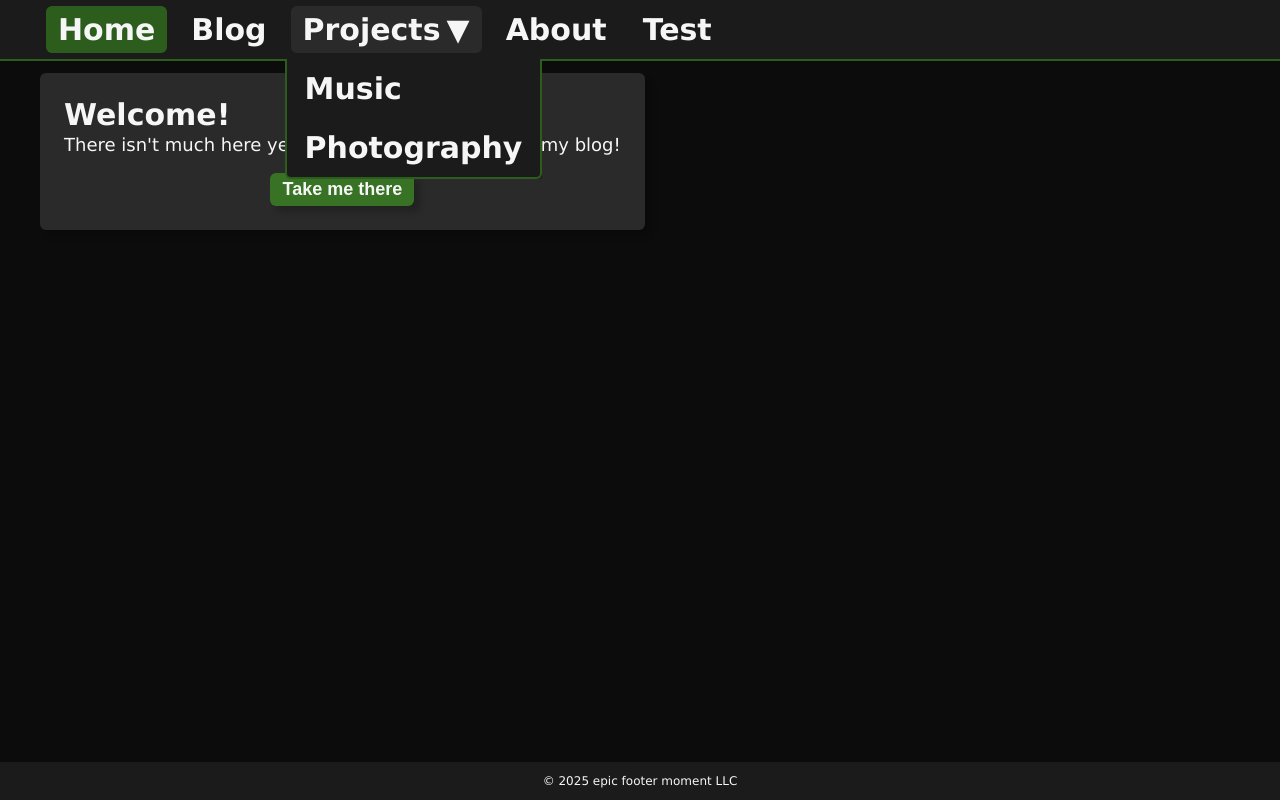
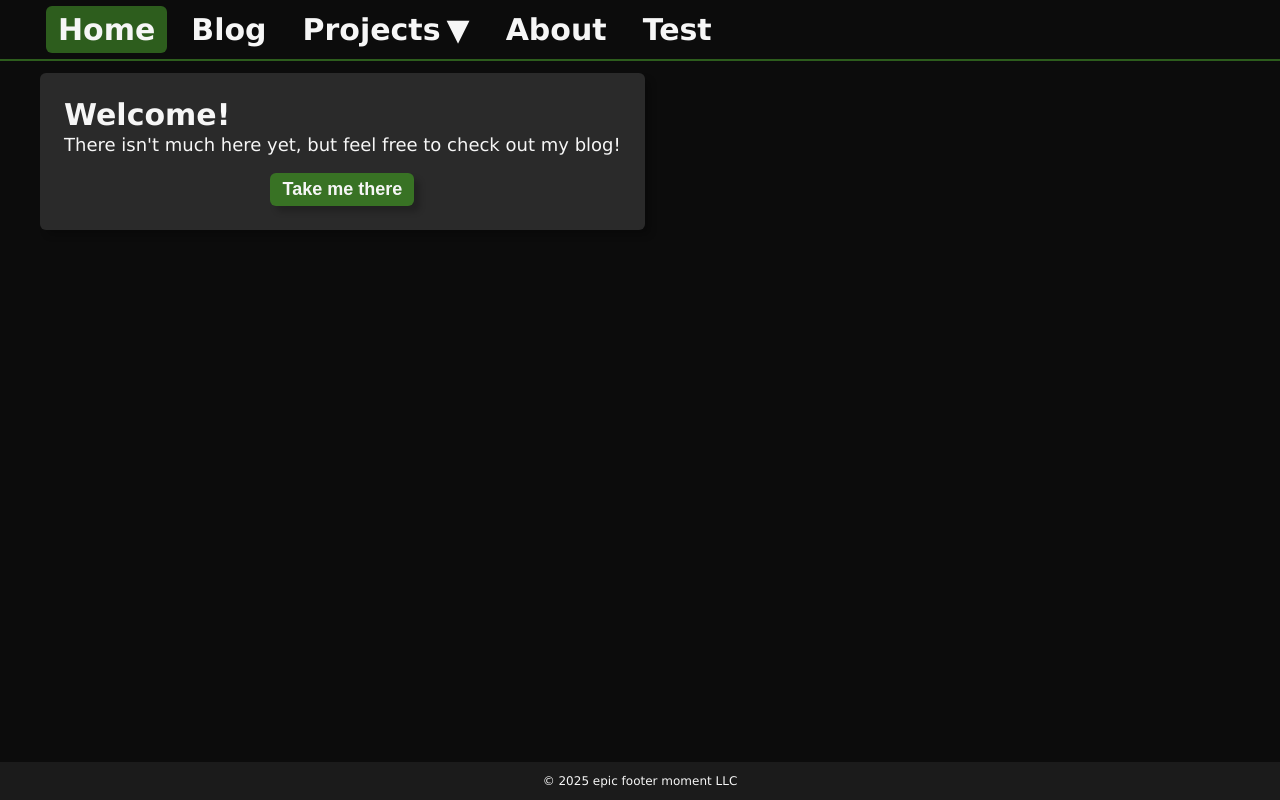
Before and after one commit to shibby64/shibby64.github.io, a React (Create React App) app: page / in a window 1280 px wide. Built offline with nearby package versions, Linux system fonts and the light colour scheme.

Commit message:
last tweaks

```diff
--- a/src/components/nav/NavItemDropdown.tsx
+++ b/src/components/nav/NavItemDropdown.tsx
@@ -8,7 +8,7 @@ export interface NavItemProps {
 }
 
 const NavItemDropdown: React.FC<NavItemProps> = ({ label, children }) => {
-  const [expanded, setExpanded] = useState(true);
+  const [expanded, setExpanded] = useState(false);
 
   const toggleExpanded = () => {
     setExpanded(!expanded);
@@ -39,8 +39,8 @@ const NavItemDropdown: React.FC<NavItemProps> = ({ label, children }) => {
         </button>
       </li>
       <div>
-        <div className={`children transition-wrapper ${expanded ? "" : "collapsed"}`}>
-          <ul>
+        <div className={`content transition-wrapper ${expanded ? "" : "collapsed"}`}>
+          <ul className="child-routes">
             {children.map((leaf) => {
               return (
                 <NavItem key={leaf.label} route={leaf.route} label={leaf.label} onClick={() => setExpanded(false)} />
--- a/src/static/styles/App.css
+++ b/src/static/styles/App.css
@@ -6,7 +6,7 @@ body {
 }
 
 nav {
-  background-color: var(--page-background-secondary);
+  background-color: var(--page-background-primary);
   border-bottom: 2px solid var(--container-accent);
 
   ul {
@@ -18,7 +18,6 @@ nav {
   .nav-list {
     display: flex;
     flex-wrap: wrap;
-    /* padding: var(--spacing-small); */
 
     /* nav item that is a singular route */
     .nav-item {
@@ -49,15 +48,15 @@ nav {
         }
 
         &.open {
-          background-color: var(--button-nav-active);
+          background-color: var(--page-background-secondary);
         }
 
         &:hover {
-          background-color: var(--button-nav-hover);
+          background-color: var(--button-nav-hover) !important;
         }
 
         &:active {
-          background-color: var(--button-nav-active);
+          background-color: var(--button-nav-active) !important;
         }
       }
     }
@@ -67,12 +66,18 @@ nav {
       display: flex;
       flex-direction: column;
 
+      &:has(a.active) {
+        button {
+          background-color: var(--button-nav-active);
+        }
+      }
+
       .dropdown-icon {
         margin-left: var(--spacing-small);
       }
-      .children {
+
+      .content {
         position: absolute;
-
       }
 
       ul {
@@ -242,8 +247,6 @@ main {
 
 article {
   margin-bottom: var(--spacing-medium);
-
-
 }
 
 footer {
```
Also changed, not shown: src/static/styles/Variables.css (+0 -8 lines).
